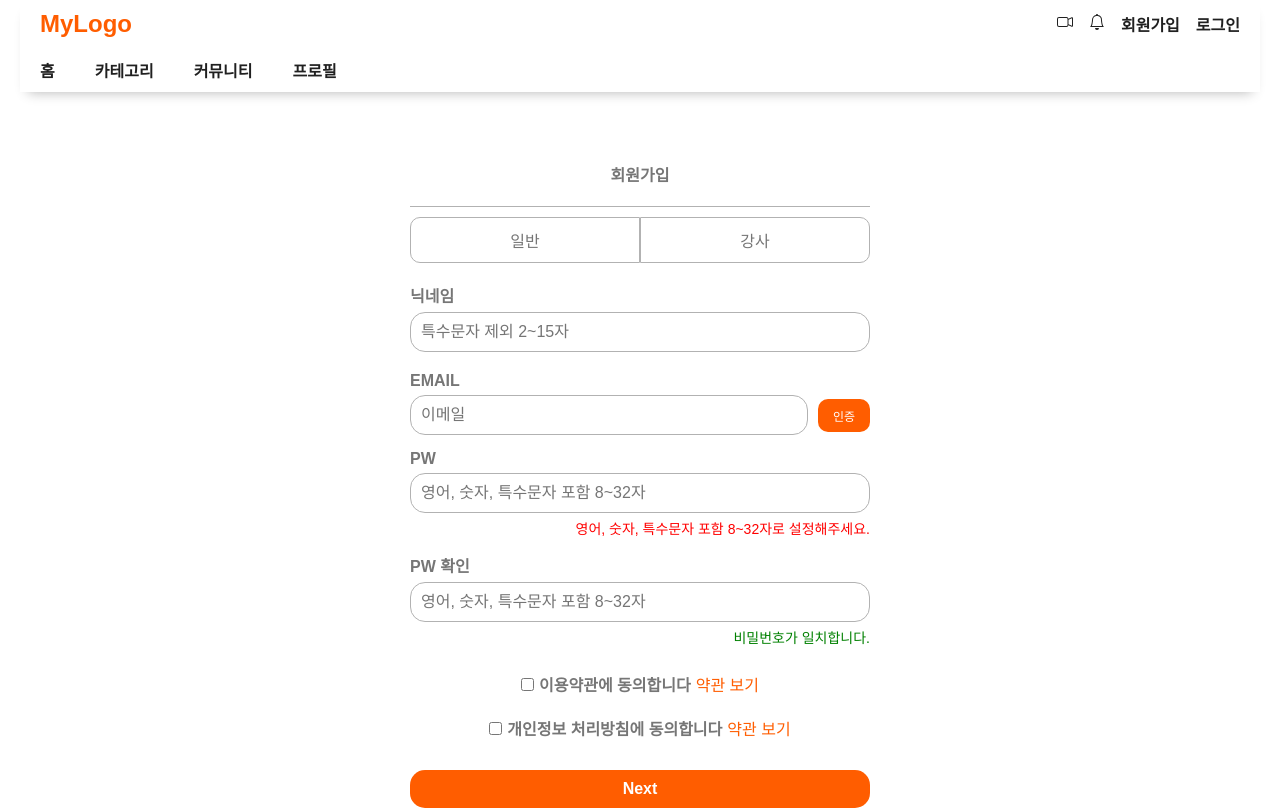
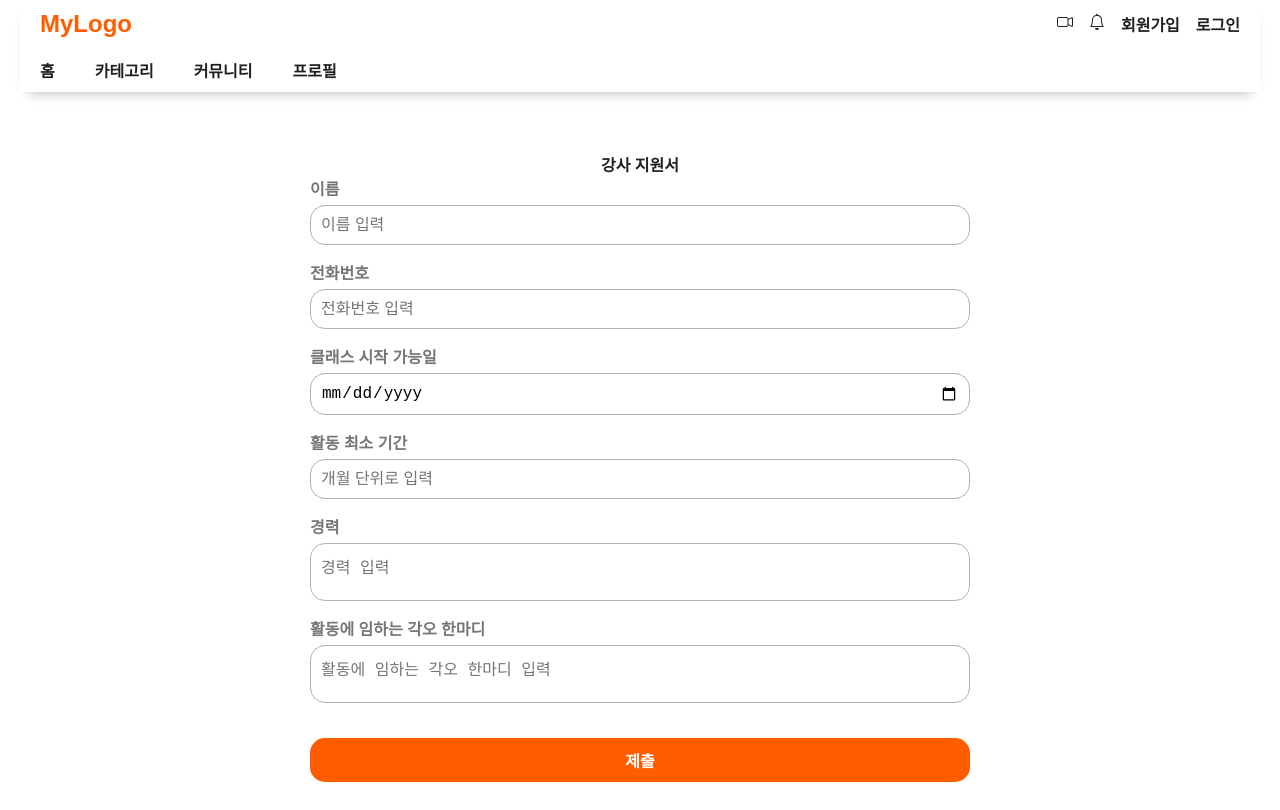
Before and after one commit to wavekt98/DITTO, a React (Vite) app in the folder front/: page /signup in a window 1280 px wide. Shown: the top 810 px of the page. Built offline with nearby package versions, Linux system fonts and the light colour scheme; a web font is replaced by a local one.

Commit message:
:sparkles: Feat #S11P12A106-68 #in-progress 공통 유저 회원가입 기능 구현중 및 강사 회원가입 폼 개발

```diff
--- /dev/null
+++ b/front/src/components/User/signup/ProSignupForm.jsx
@@ -0,0 +1,156 @@
+import React from 'react';
+import styled from 'styled-components';
+
+const FormContainer = styled.div`
+  display: flex;
+  flex-direction: column;
+  align-items: center;
+  justify-content: center;
+  padding: 20px;
+`;
+
+const StyledForm = styled.form`
+  display: flex;
+  flex-direction: column;
+  width: 700px;
+  padding: 20px;
+  text-align: center;
+`;
+
+const FormGroup = styled.div`
+  display: flex;
+  flex-direction: column;
+  align-items: flex-start;
+  margin-bottom: 15px;
+  width: 100%;
+`;
+
+const FormLabel = styled.label`
+  margin-bottom: 5px;
+  font-weight: bold;
+  color: var(--TEXT_SECONDARY);
+`;
+
+const FormInput = styled.input`
+  width: 100%;
+  padding: 10px;
+  border: 1px solid var(--BORDER_COLOR);
+  border-radius: 15px;
+  font-size: 16px;
+  &:focus {
+    border-color: var(--PRIMARY);
+    outline: none;
+  }
+`;
+
+const FormTextarea = styled.textarea`
+  width: 100%;
+  padding: 10px;
+  border: 1px solid var(--BORDER_COLOR);
+  border-radius: 15px;
+  font-size: 16px;
+  resize: none;
+  &:focus {
+    border-color: var(--PRIMARY);
+    outline: none;
+  }
+`;
+
+const SubmitButton = styled.button`
+  padding: 10px;
+  background-color: var(--PRIMARY);
+  border: none;
+  border-radius: 15px;
+  color: #fff;
+  font-size: 16px;
+  font-weight: bold;
+  cursor: pointer;
+  margin-top: 20px;
+  &:hover {
+    background-color: var(--PRIMARY_DARK);
+  }
+`;
+
+const InstructorApplicationForm = ({ formData, setFormData, handleSubmit }) => {
+  const handleChange = (e) => {
+    const { name, value } = e.target;
+    setFormData({
+      ...formData,
+      [name]: value,
+    });
+  };
+
+  return (
+    <FormContainer>
+      <StyledForm onSubmit={handleSubmit}>
+        <h2>강사 지원서</h2>
+        <FormGroup>
+          <FormLabel>이름</FormLabel>
+          <FormInput
+            type="text"
+            name="name"
+            placeholder="이름 입력"
+            value={formData.name || ''}
+            onChange={handleChange}
+            required
+          />
+        </FormGroup>
+        <FormGroup>
+          <FormLabel>전화번호</FormLabel>
+          <FormInput
+            type="text"
+            name="phoneNumber"
+            placeholder="전화번호 입력"
+            value={formData.phoneNumber || ''}
+            onChange={handleChange}
+            required
+          />
+        </FormGroup>
+        <FormGroup>
+          <FormLabel>클래스 시작 가능일</FormLabel>
+          <FormInput
+            type="date"
+            name="startDate"
+            value={formData.startDate || ''}
+            onChange={handleChange}
+            required
+          />
+        </FormGroup>
+        <FormGroup>
+          <FormLabel>활동 최소 기간</FormLabel>
+          <FormInput
+            type="number"
+            name="minActive"
+            placeholder="개월 단위로 입력"
+            value={formData.minActive || ''}
+            onChange={handleChange}
+            required
+          />
+        </FormGroup>
+        <FormGroup>
+          <FormLabel>경력</FormLabel>
+          <FormTextarea
+            name="experience"
+            placeholder="경력 입력"
+            value={formData.experience || ''}
+            onChange={handleChange}
+            required
+          />
+        </FormGroup>
+        <FormGroup>
+          <FormLabel>활동에 임하는 각오 한마디</FormLabel>
+          <FormTextarea
+            name="comment"
+            placeholder="활동에 임하는 각오 한마디 입력"
+            value={formData.comment || ''}
+            onChange={handleChange}
+            required
+          />
+        </FormGroup>
+        <SubmitButton type="submit">제출</SubmitButton>
+      </StyledForm>
+    </FormContainer>
+  );
+};
+
+export default InstructorApplicationForm;
--- a/front/src/components/User/signup/SignupForm.jsx
+++ b/front/src/components/User/signup/SignupForm.jsx
@@ -4,6 +4,7 @@ import axios from 'axios';
 import KakaoLogin from '../login/KaKaoLogin';
 import { useNavigate } from 'react-router-dom';
 import { MdClose } from "react-icons/md"; // 아이콘 import
+import ProSignupForm from "../signup/ProSignupForm";
 
 // 스타일링 컴포넌트 정의
 const FormContainer = styled.div`
@@ -285,7 +286,7 @@ const SignupForm = () => {
     password: '',
     confirmPassword: '',
     nickname: '',
-    role: 0, // 0 관리자, 1 일반, 2 강사
+    role: 1, // 1 관리자, 2 일반, 3 강사
     agreeTOS: false,
     agreePICU: false,
   });
@@ -299,6 +300,7 @@ const SignupForm = () => {
   const [isPrivacyModalOpen, setIsPrivacyModalOpen] = useState(false);
   const [termsContent, setTermsContent] = useState('');
   const [privacyContent, setPrivacyContent] = useState('');
+  const [isInstructorStep, setIsInstructorStep] = useState(false); // 강사 추가 정보 입력 단계 여부
   const navigate = useNavigate();
 
   useEffect(() => {
@@ -393,7 +395,16 @@ const SignupForm = () => {
       alert("사용할 수 없는 닉네임입니다.");
       return;
     }
+    if (!formData.agreeTOS || !formData.agreePICU) {
+      alert("모든 약관에 동의해주세요.");
+      return;
+    }
 
+    if (formData.role === 3) {
+      // 강사일 경우, 강사 추가 정보 입력 단계로 이동
+      setIsInstructorStep(true);
+    } else if (formData.role ===2) {
+      // 일반 사용자일 경우, 서버에 데이터 전송
       try {
         const response = await axios.post('https://localhost:8080/users/signup', {
           email: formData.email,
@@ -404,16 +415,12 @@ const SignupForm = () => {
           agreePICU: formData.agreePICU,
         });
         console.log(response.data);
-      // 성공 처리 로직 (예: 로그인 페이지로 이동)
-      if (formData.role === 1) {
         alert("회원가입 성공!");
         navigate('/'); // 홈화면으로 이동
-      } else if (formData.role === 2) {
-        navigate('/user/sign/form', { state: { formData } }); // 프로 강사회원 추가 정보 입력 화면으로 이동
-      }
       } catch (error) {
         console.error(error);
-      // 오류 처리 로직
+        alert("회원가입 중 오류가 발생했습니다.");
+      }
     }
   };
 
@@ -421,7 +428,6 @@ const SignupForm = () => {
     try {
       const response = await axios.get('https://localhost:8080/users/signup/0');
       setTermsContent(response.data.agree);
-      console.log(response);
       setIsTermsModalOpen(true);
     } catch (error) {
       console.error("이용약관 불러오기 에러:", error);
@@ -464,21 +470,22 @@ const SignupForm = () => {
 
   return (
     <FormContainer>
+      {isInstructorStep ? (
         <StyledForm onSubmit={handleSubmit}>
           <FormTitle>회원가입</FormTitle>
           <SignDivider />
           <RoleToggle>
             <RoleButton
               type="button"
-            $active={formData.role === 1 ? 'true' : 'false'}
-            onClick={() => handleRoleChange(1)}
+              $active={formData.role === 2 ? 'true' : 'false'}
+              onClick={() => handleRoleChange(2)}
             >
               일반
             </RoleButton>
             <RoleButton
               type="button"
-            $active={formData.role === 2 ? 'true' : 'false'}
-            onClick={() => handleRoleChange(2)}
+              $active={formData.role === 3 ? 'true' : 'false'}
+              onClick={() => handleRoleChange(3)}
             >
               강사
             </RoleButton>
@@ -585,7 +592,7 @@ const SignupForm = () => {
             <CheckboxLabel>개인정보 처리방침에 동의합니다</CheckboxLabel>
             <TermsLink onClick={(e) => { e.stopPropagation(); openPrivacyModal(); }}>약관 보기</TermsLink>
           </CheckboxGroup>
-        <SubmitButton type="submit" disabled={!isPasswordMatch || !isNicknameAvailable || !isPasswordValid}>Next</SubmitButton>
+          <SubmitButton type="submit" disabled={!isPasswordMatch || !isNicknameAvailable || !isPasswordValid || !formData.agreeTOS || !formData.agreePICU}>Next</SubmitButton>
           <Divider>간편 가입</Divider>
           <SocialGroup>
             <KakaoLogin />
@@ -595,6 +602,9 @@ const SignupForm = () => {
             <SignUpLink href="/login">로그인</SignUpLink>
           </SignUpGroup>
         </StyledForm>
+      ) : (
+        <ProSignupForm formData={formData} setFormData={setFormData} />
+      )}
       {isTermsModalOpen && (
         <Modal onClose={closeTermsModal}>
           <h2>이용약관</h2>
```
Lines whose indentation alone changed are shown as unchanged.
